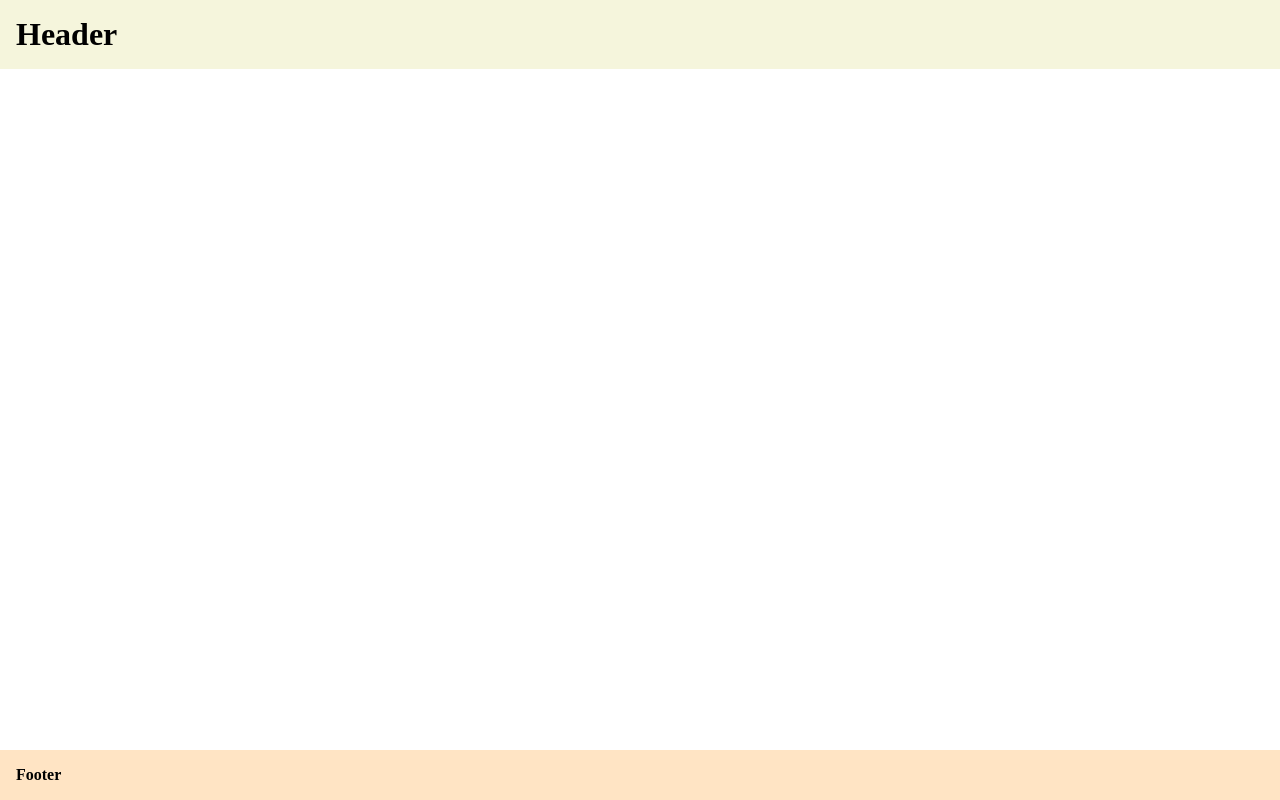
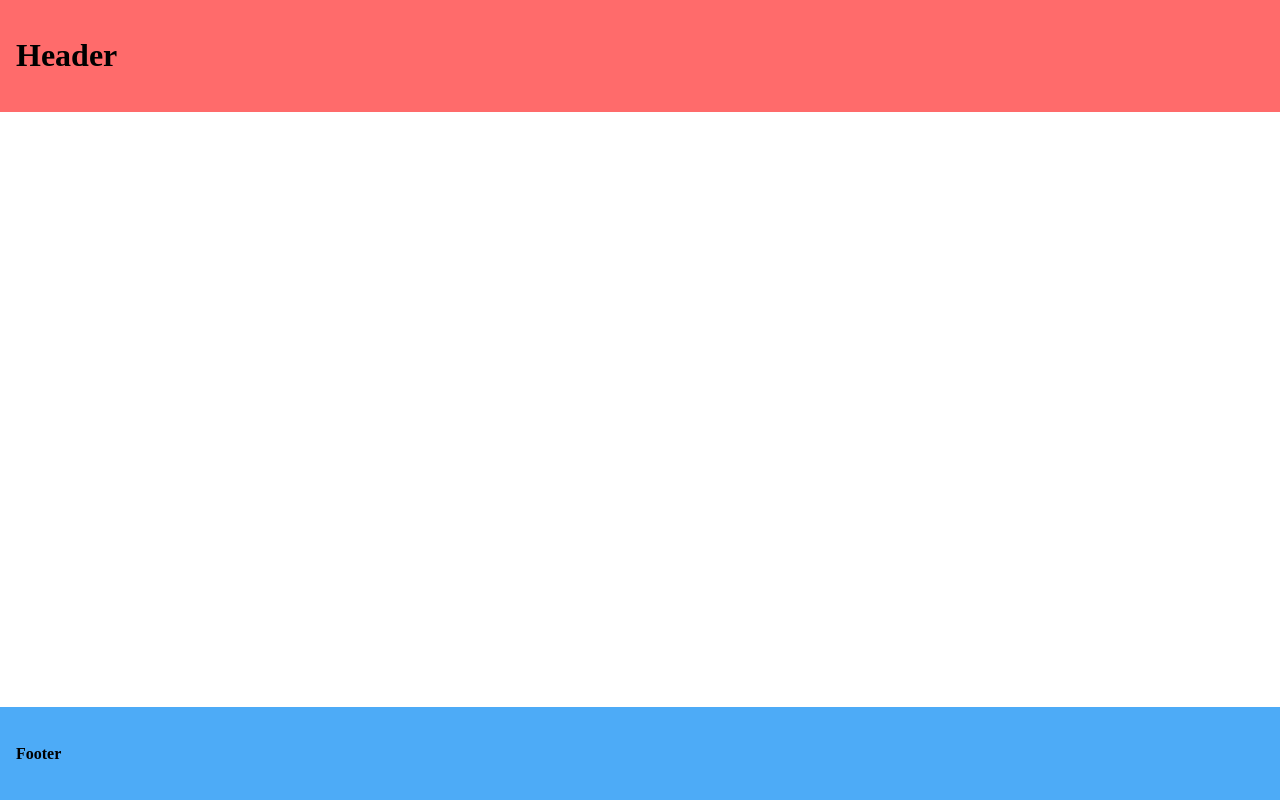
Before and after one commit to Adir-SL/bgscroll, a plain HTML site: page index.html in a window 1280 px wide. Drawn offline with Linux system fonts and the light colour scheme.

Commit message:
Update index.css

```diff
--- a/index.css
+++ b/index.css
@@ -1,26 +1,28 @@
-* {
+html, body {
   margin: 0;
-  box-sizing: border-box;
+  padding: 0;
+  height: 100%;
 }
 
-html, body {
-  height: 100%;
+html {
+  /* Split gradient so top overscroll shows header color, bottom shows footer color */
+  background: linear-gradient(to bottom, #ff6b6b 50%, #4dabf7 50%);
+}
+
+* {
+  box-sizing: border-box;
 }
 
 body {
   display: flex;
   flex-direction: column;
-  min-height: 100vh;
-  /* use dvh for more reliable mobile viewport height if you want */
   min-height: 100dvh;
 }
 
 header {
-  background-color: beige;
-  padding-top: calc(env(safe-area-inset-top, 20px) + 16px);
-  padding-left: 16px;
-  padding-right: 16px;
-  padding-bottom: 16px;
+  background-color: #ff6b6b;
+  padding: 16px;
+  padding-top: calc(env(safe-area-inset-top) + 16px);
 }
 
 .content {
@@ -29,9 +31,7 @@ header {
 }
 
 footer {
-  background-color: bisque;
-  padding-bottom: calc(env(safe-area-inset-bottom, 20px) + 16px);
-  padding-left: 16px;
-  padding-right: 16px;
-  padding-top: 16px;
+  background-color: #4dabf7;
+  padding: 16px;
+  padding-bottom: calc(env(safe-area-inset-bottom) + 16px);
 }
```
